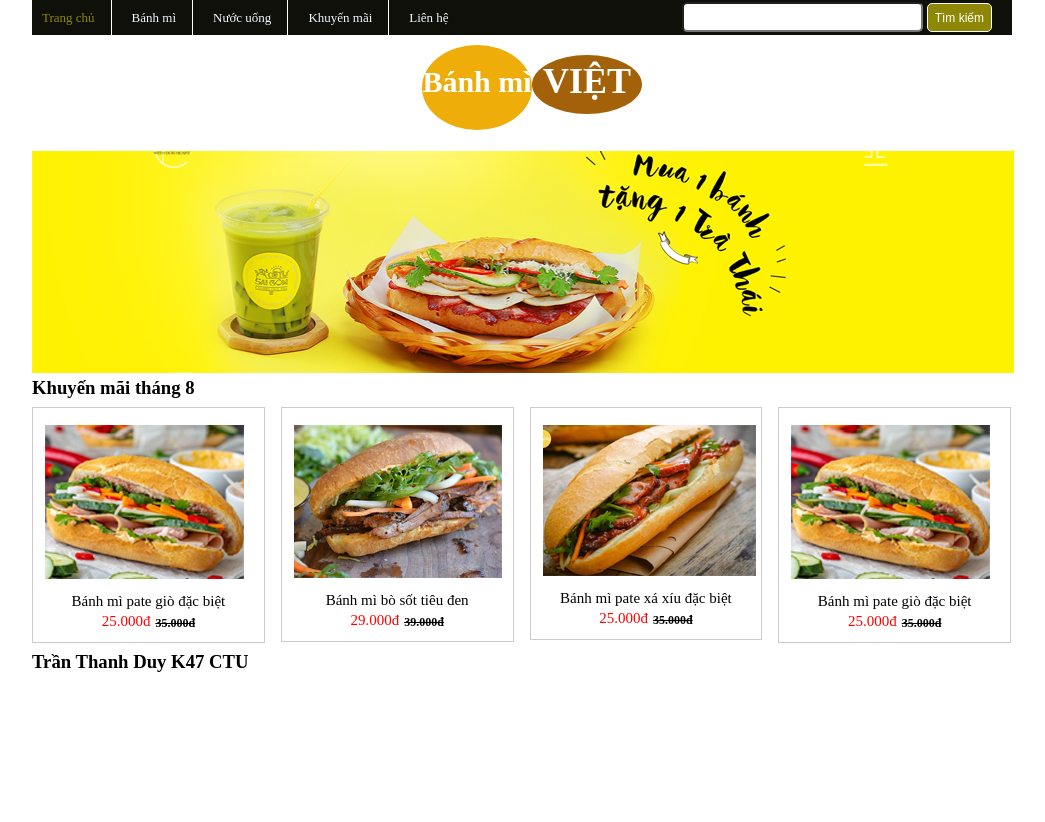
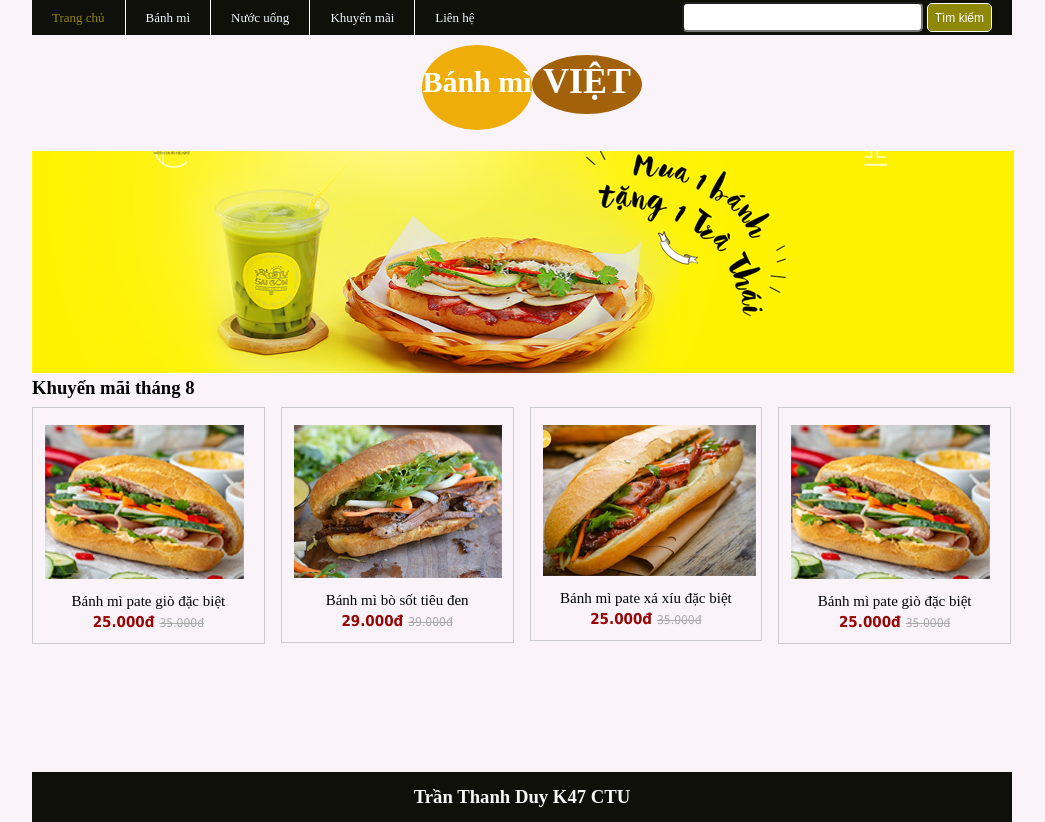
Before and after one commit to IkariShinji001/GiaodienwebtinhBanhMiVIet, a plain HTML site: page index.html in a window 1280 px wide. Shown: the whole page, without its empty margins (118-1163 px from the left). Before the commit the page ends 800 px from the top, so only its background shows below. Drawn offline with Linux system fonts and the light colour scheme.

Commit message:
Update style.css
Update footer, and hover transition.

```diff
--- a/style.css
+++ b/style.css
@@ -1,6 +1,10 @@
 *{
     padding: 0;
     margin: 0;
+}
+body{
+    background-color: #faf4fa;
+
 }
 .container{
     width: 980px;
@@ -14,7 +18,6 @@
 .header ul li{
     list-style: none;
     float: left;
-    margin: 0 10px;
     border-right: 1px solid white;
     box-sizing: border-box;
 }
@@ -22,8 +25,13 @@
     text-decoration: none;
     color:aliceblue;
     line-height: 35px;
-    margin-right: 16px;
     font-size: 13px;
+    padding: 0 20px;
+    display: inline-block;
+}
+.header ul li:hover a {
+    background-color: aliceblue;
+    color: black;
 }
 #header_trangchu{
     color: #8f8806;
@@ -116,15 +124,27 @@
 }
 .article .list_item .item .price h3{
     font-size: 15px;
-    color: red;
+    color: #970505;
     margin-top: 3px;
+    font-weight: bold;
+    font-family:Tahoma, Geneva, Verdana, sans-serif;
 }
 .article .list_item .item .price h4{
     position: relative;
     top: 6px;
     margin-left: 5px;
     font-size: 12px;
+    font-weight: 100;
+    color: darkgrey;
     text-decoration: line-through;
+    font-family:Tahoma, Geneva, Verdana, sans-serif;
+}
+.article .list_item .item img{
+    transition: transform 2s;
+}
+.article .list_item .item img:hover{
+    transform: rotate(360deg);
+
 }
 
 
@@ -134,3 +154,15 @@
 #fix1{
     margin-left: 0;;
 }
+footer{
+    height: 50px;
+    width: 980px;
+    background-color: #10100b;
+    margin-top: 120px;
+}
+footer h3{
+    color: whitesmoke;
+    font-family: UTM Duepuntozero;
+    line-height: 50px;
+    text-align: center  ;
+}
```
